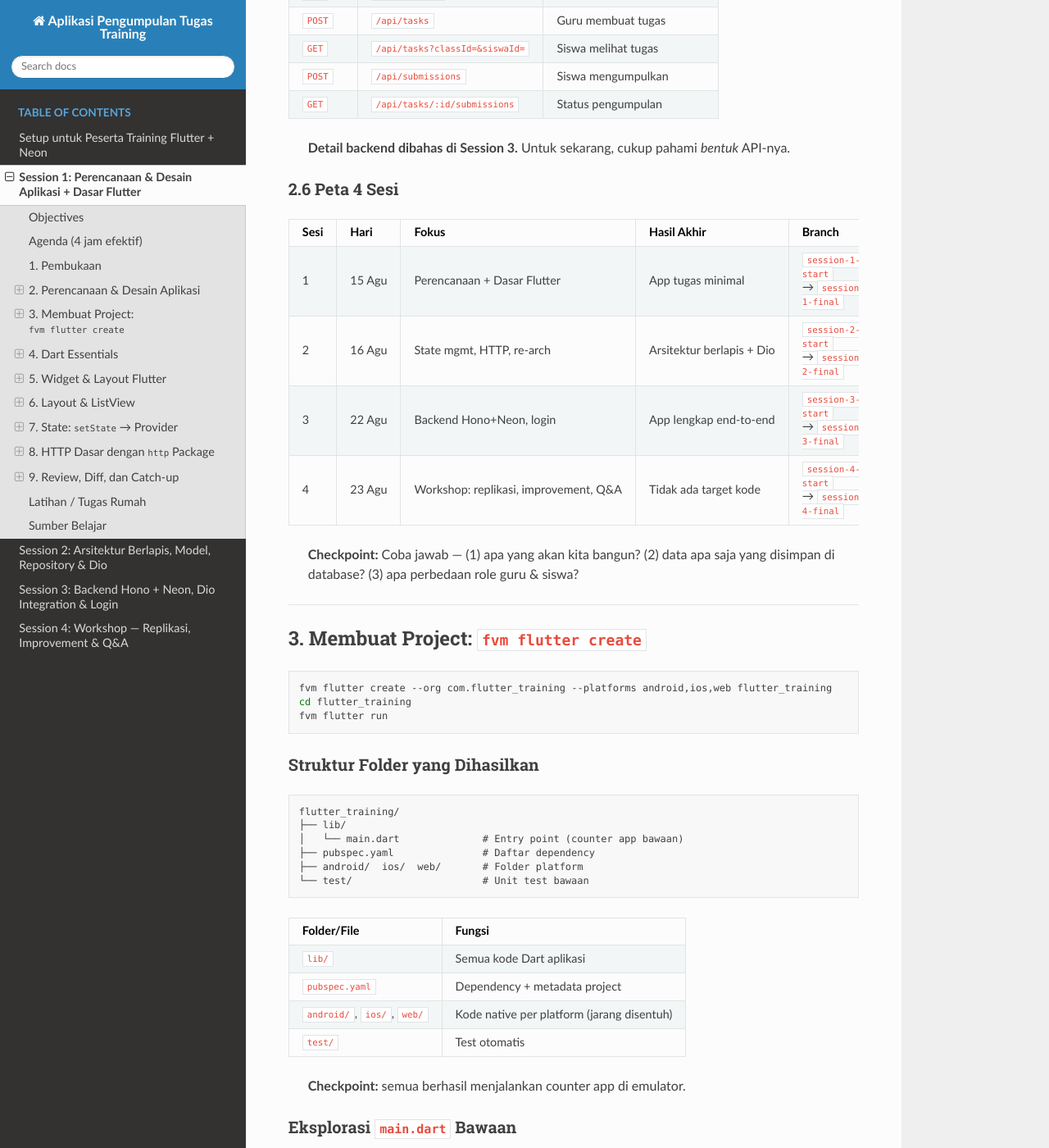
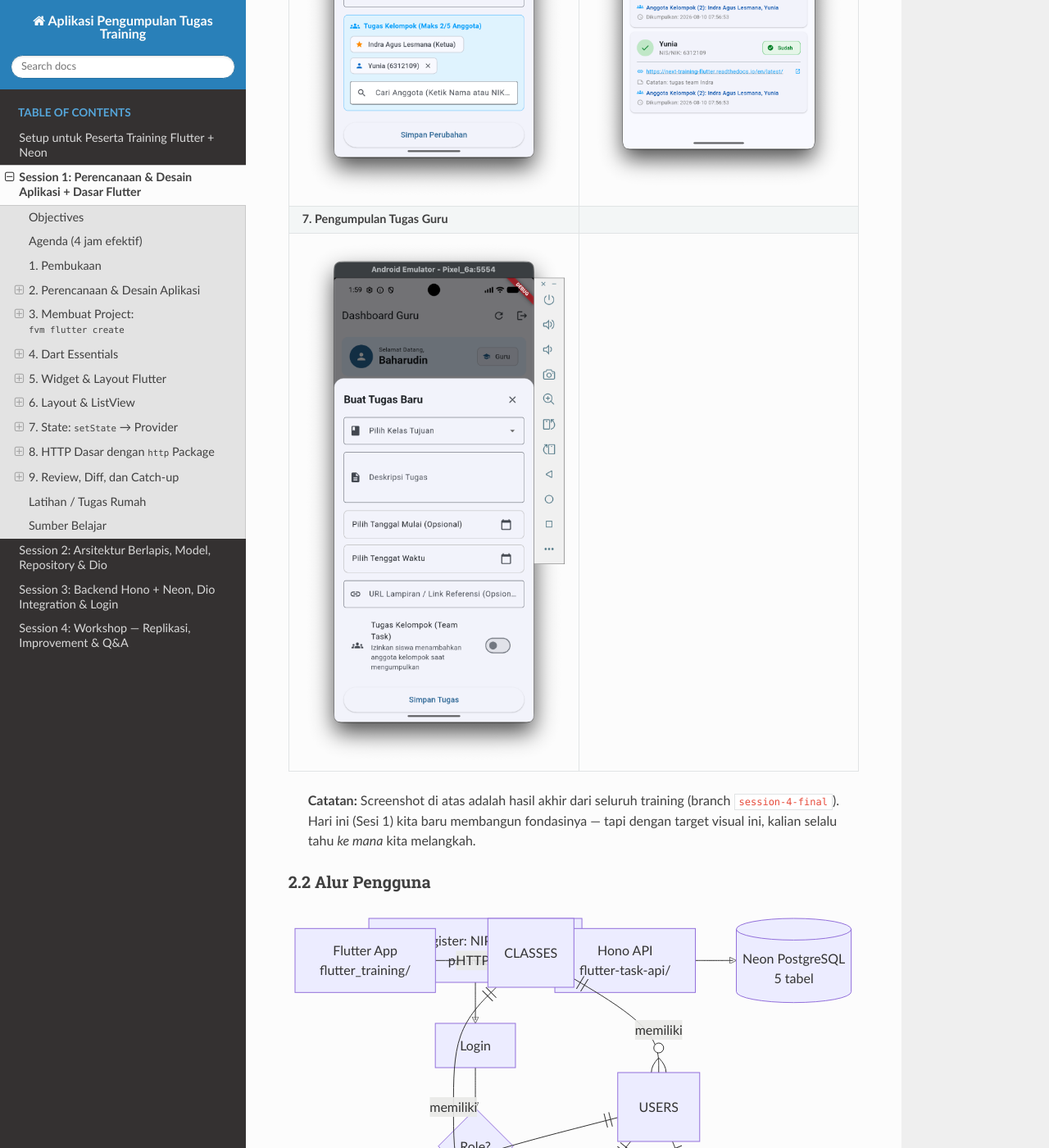
Before and after one commit to indraAsLesmana/next-training-flutter, a Sphinx documentation site: the page built from docs/session-1.md, in a window 1280 px wide and 1400 px high, scrolled down 3648 px. Shown: the whole window at 82% size. Built offline with Sphinx 7.4.7 and the Read the Docs theme 3.1.0, drawn with Linux system fonts in a browser that asks for light colours; some of the changed text lies outside the part shown.

Commit message:
docs: add 7 project screenshots to Session 1, section 2 (Perencanaan & Desain)
- New subsection 2.1.1 'Hasil Akhir Aplikasi (Screenshot)' right after Gambaran Proyek
- 2-column table with all 7 screenshots from docs/project_ss/ (login, register, home siswa, submit individu/kelompok, progress guru, pengumpulan guru)
- Caption: target visual dari seluruh training (session-4-final)

```diff
--- a/docs/session-1.md
+++ b/docs/session-1.md
@@ -57,6 +57,23 @@ git checkout session-1-start
 |---|---|---|
 | **Guru** | NIP (Nomor Induk Pegawai) | Membuat kelas, membuat tugas (individu/kelompok), melihat pengumpulan |
 | **Siswa** | NIK (Nomor Induk Kependudukan) | Melihat tugas kelas, mengumpulkan tugas (link URL), cek status |
+
+#### 2.1.1 Hasil Akhir Aplikasi (Screenshot)
+
+Ini **tampilan aplikasi yang akan kita bangun** selama 4 sesi — jadikan target visual:
+
+| | |
+|---|---|
+| **1. Login** | **2. Register** |
+| ![Login](project_ss/1.login.png) | ![Register](project_ss/2.register.png) |
+| **3. Home Siswa** | **4. Submit Tugas (individu)** |
+| ![Home Siswa](project_ss/3.home-siswa.png) | ![Submit Tugas](project_ss/4.submit-task-siswa.png) |
+| **5. Submit Tugas (kelompok)** | **6. Progress Tugas Guru** |
+| ![Submit Kelompok](project_ss/5.submit-task-siswa-group.png) | ![Progress Guru](project_ss/6.task-progress-guru.png) |
+| **7. Pengumpulan Tugas Guru** | |
+| ![Pengumpulan Guru](project_ss/7.task-submit-guru.png) | |
+
+> **Catatan:** Screenshot di atas adalah hasil akhir dari seluruh training (branch `session-4-final`). Hari ini (Sesi 1) kita baru membangun fondasinya — tapi dengan target visual ini, kalian selalu tahu *ke mana* kita melangkah.
 
 ### 2.2 Alur Pengguna
 
```
